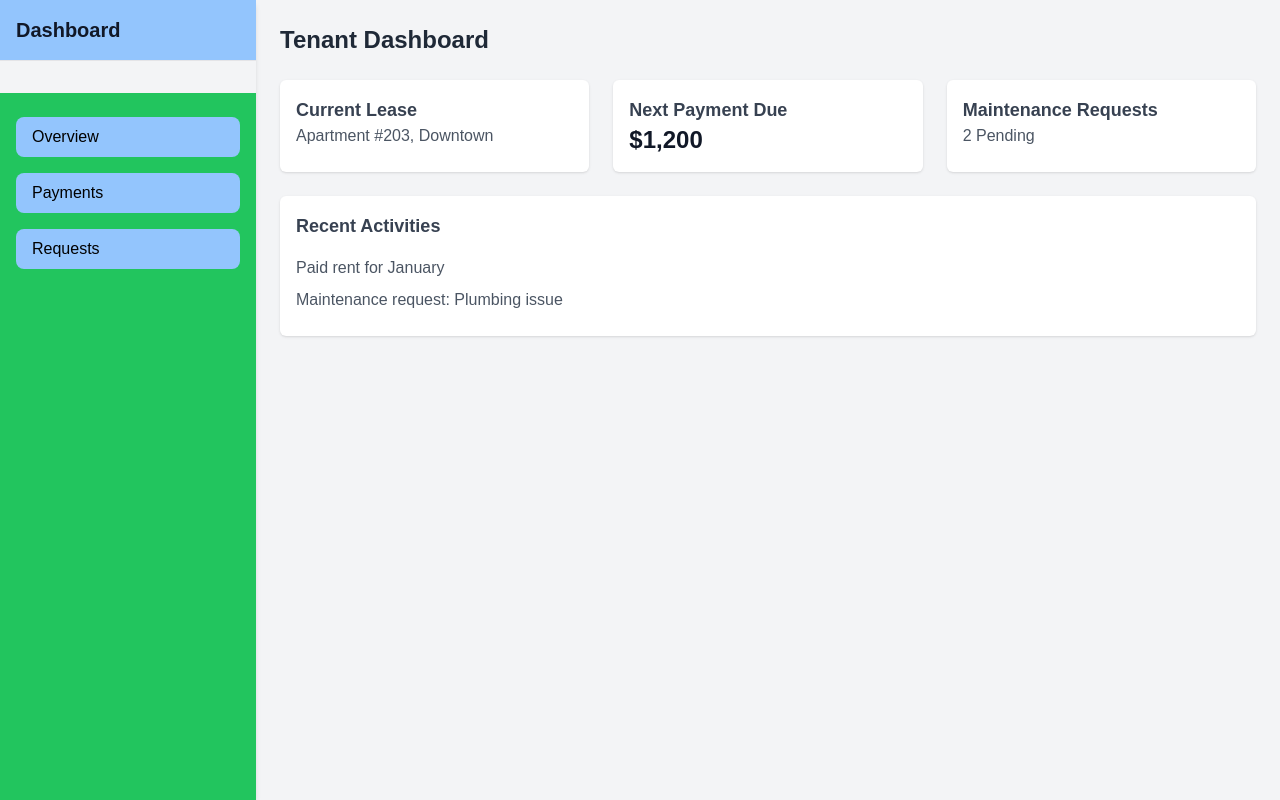
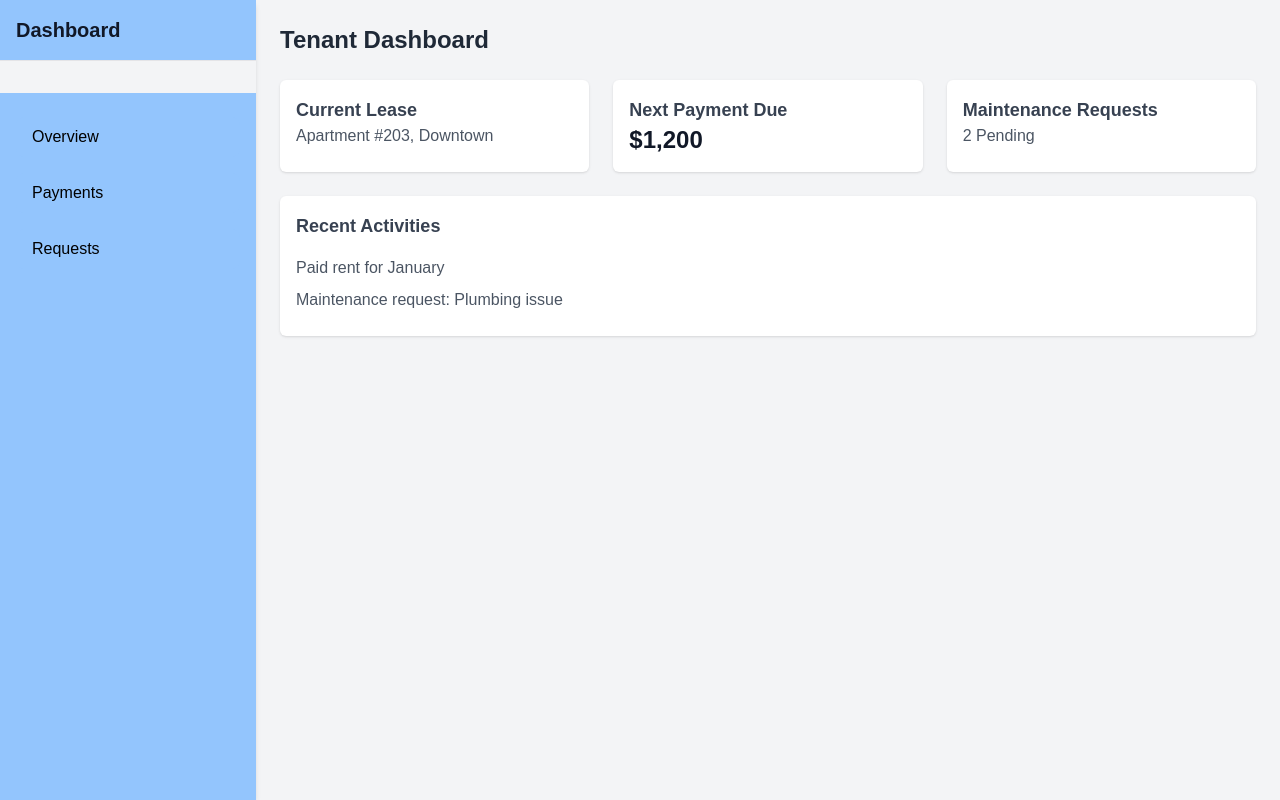
Before and after one commit to mihaeking/propertyMgtSystem, a Next.js app: page /dashboard/tenant in a window 1280 px wide. Built offline with nearby package versions, Linux system fonts and the light colour scheme.

Commit message:
fixed the cn on lib/utils

```diff
--- a/src/app/components/ui/card.tsx
+++ b/src/app/components/ui/card.tsx
@@ -1,6 +1,5 @@
+import { cn } from "@/lib/utils"
 import * as React from "react"
-
-import { cn } from "@/lib/utils"
 
 const Card = React.forwardRef<
   HTMLDivElement,
--- a/src/app/components/ui/sidebar.tsx
+++ b/src/app/components/ui/sidebar.tsx
@@ -12,7 +12,7 @@ const Sidebar: React.FC<SidebarProps> = ({ links }) => {
         <h1 className="text-xl font-bold text-gray-900">Dashboard</h1>
       </div>
 
-      <div className="bg-green-500 h-full">
+      <div className="bg-blue-300 h-full">
       <nav className="mt-4  ">
       <ul>
   {links.map((link, index) => (
--- /dev/null
+++ b/src/lib/utils.ts
@@ -0,0 +1,6 @@
+import { type ClassValue, clsx } from "clsx";
+import { twMerge } from "tailwind-merge";
+
+export function cn(...inputs: ClassValue[]) {
+  return twMerge(clsx(inputs));
+}
```
Also changed, not shown: components.json.
